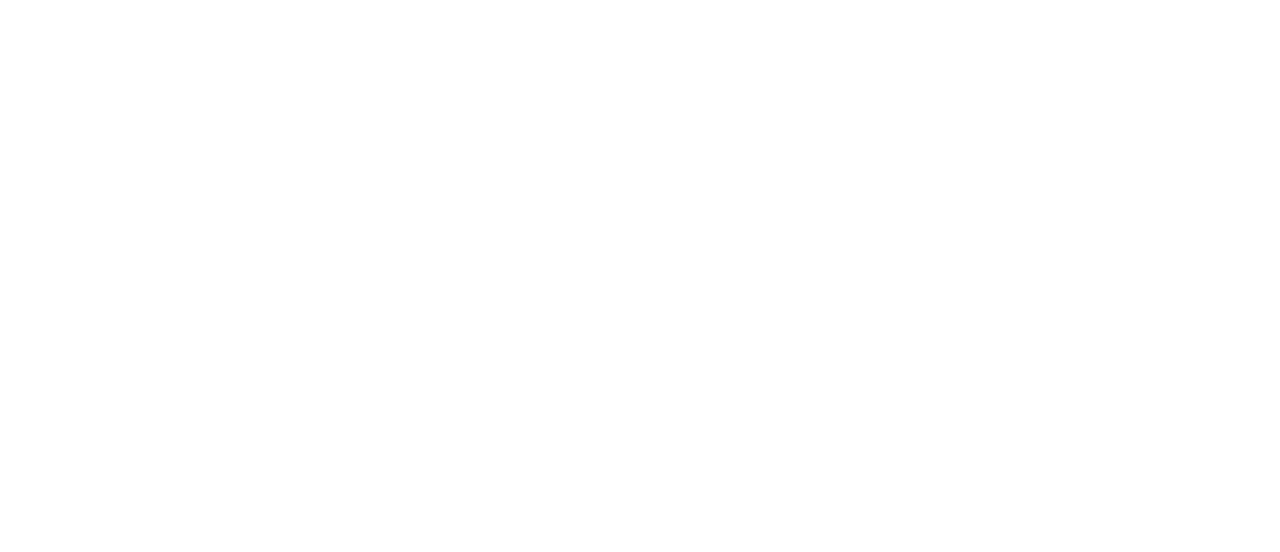
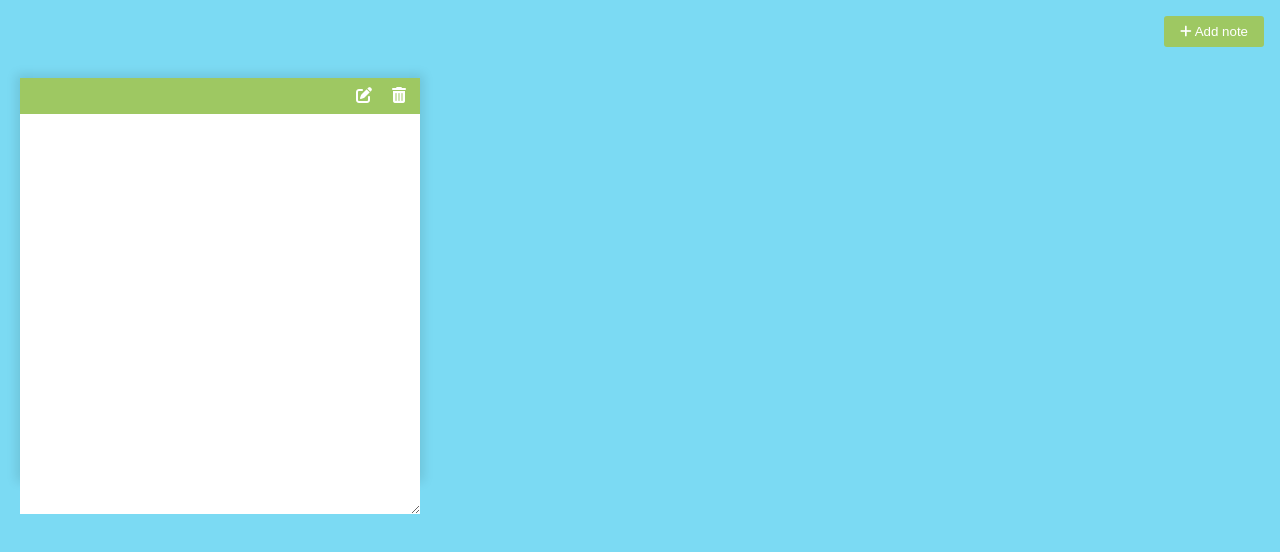
Before and after one commit to sergei-kholodenin/notes-app, a plain HTML site: page index.html in a window 1280 px wide. Drawn offline with nearby package versions, Linux system fonts and the light colour scheme.

Commit message:
add styling

```diff
--- a/index.html
+++ b/index.html
@@ -9,6 +9,18 @@
     <title>Notes App</title>
 </head>
 <body>
+    <button class="add" id="add">
+        <i class="fas fa-plus"></i> Add note
+    </button>
+    <div class="note">
+        <div class="tools">
+            <button class="edit"><i class="fas fa-edit"></i></button>
+            <button class="delete"><i class="fas fa-trash-alt"></i></button>
+        </div>
+        <div class="hidden"></div>
+        <textarea></textarea>
+    </div>
+    <script src="https://cdnjs.cloudflare.com/ajax/libs/marked/4.3.0/marked.min.js"></script>
     <script src="script.js"></script>
 </body>
 </html>
--- a/style.css
+++ b/style.css
@@ -1,16 +1,64 @@
-@import url('https://fonts.googleapis.com/css2?family=Roboto:wght@400;700&display=swap');
+@import url('https://fonts.googleapis.com/css2?family=Poppins:wght@200;400&display=swap');
 
 *{
     box-sizing: border-box;
 }
 
 body{
-    font-family: 'Roboto', sans-serif;
+    background-color: #7bdaf3;
+    font-family: 'Poppins', sans-serif;
     margin: 0;
     display: flex;
-    flex-direction: column;
-    align-items: center;
-    justify-content: center;
-    height: 100vh;
-    overflow: hidden;
+    flex-wrap: wrap;
+    padding-top: 3rem;
 }
+
+.add {
+    position: fixed;
+    top: 1rem;
+    right: 1rem;
+    background-color: #9ec862;
+    border: none;
+    border-radius: 3px;
+    color: #fff;
+    padding: 0.5rem 1rem;
+    cursor: pointer;
+}
+
+.note {
+    background-color: #fff;
+    box-shadow: 0 0 10px 4px rgba(0,0,0,.1);
+    margin: 30px 20px;
+    height: 400px;
+    width: 400px;
+}
+
+.note .tools {
+    background-color: #9ec862;
+    display: flex;
+    justify-content: flex-end;
+    padding: 0.5rem;
+}
+
+.note .tools button {
+    background-color: transparent;
+    border: none;
+    color: #fff;
+    cursor: pointer;
+    font-size: 1rem;
+    margin-left: .5rem;
+}
+
+.note textarea {
+    outline: none;
+    font-family: inherit;
+    font-size: 1.2rem;
+    border: none;
+    height: 400px;
+    width: 100%;
+    padding: 20px;
+}
+
+.hidden {
+    display: none;
+}
```
